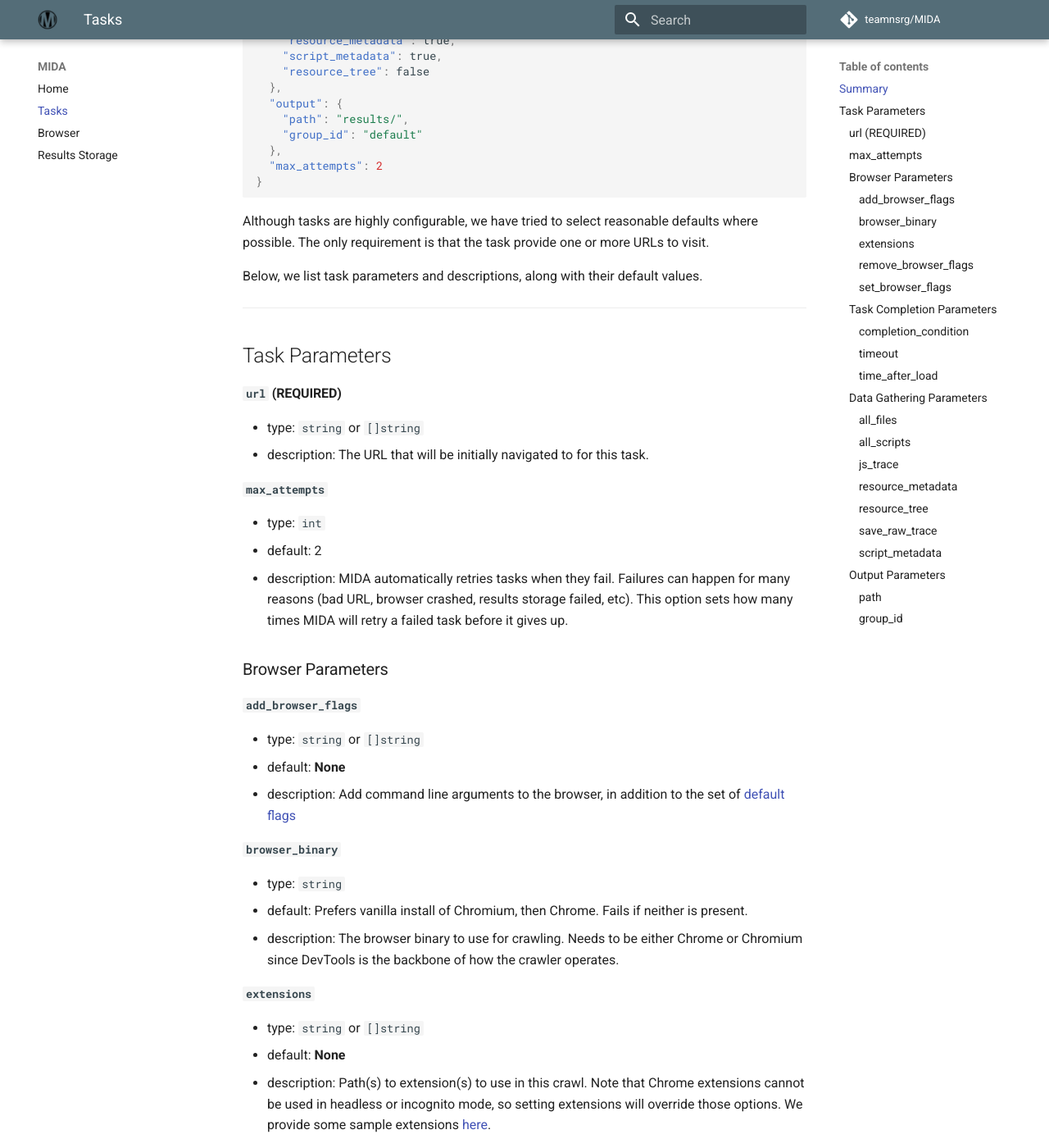
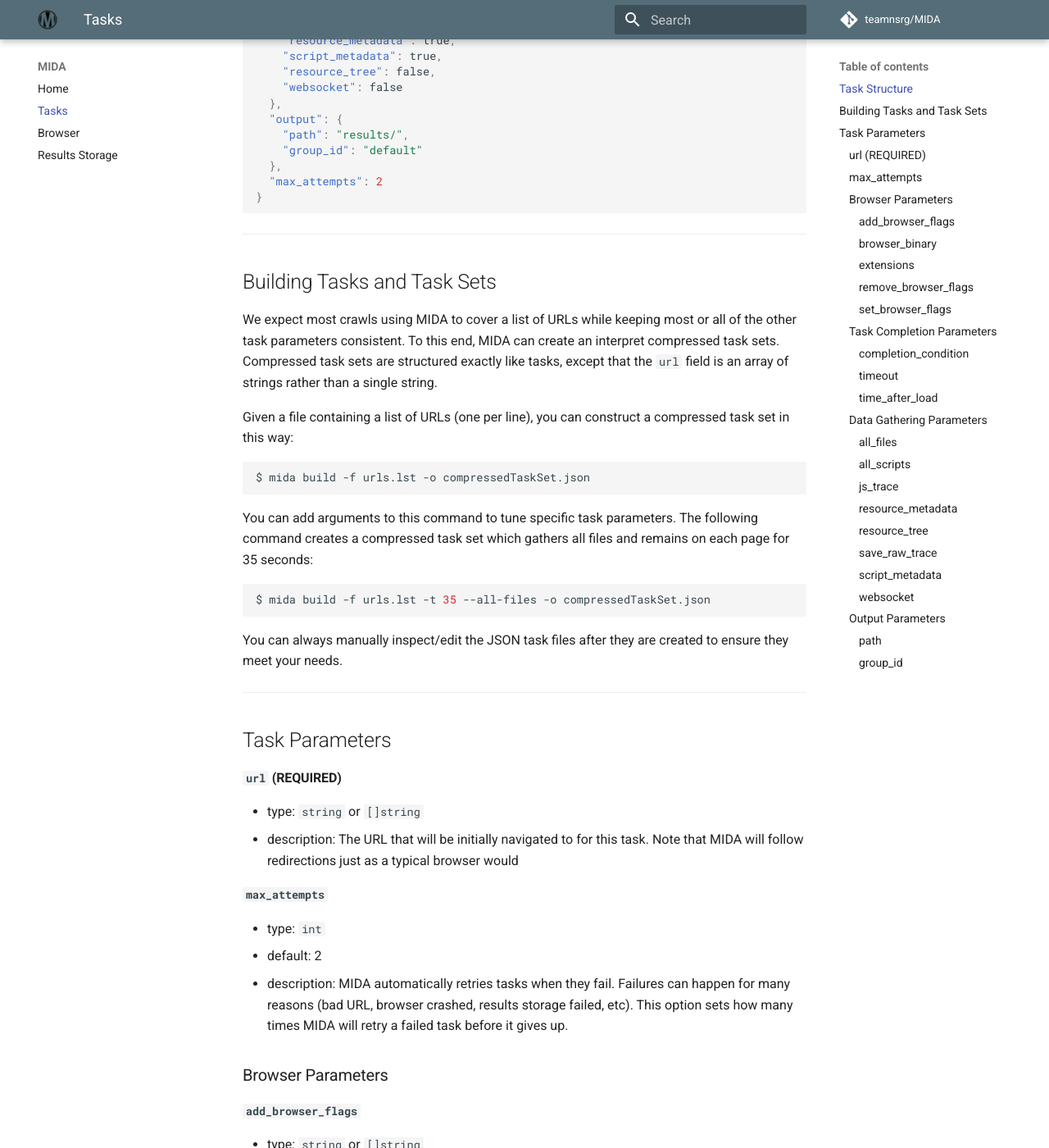
Before and after one commit to teamnsrg/mida, an MkDocs documentation site: the page built from website/docs/tasks.md, in a window 1280 px wide and 1400 px high, scrolled down 895 px. Shown: the whole window at 82% size. Built offline with MkDocs 1.6.1 and Material for MkDocs 9.7.7, drawn with Linux system fonts in a browser that asks for light colours; comment, search, counter and statistics services are not loaded; some of the changed text lies outside the part shown.

Commit message:
update tasks.md

````diff
--- a/website/docs/tasks.md
+++ b/website/docs/tasks.md
@@ -1,11 +1,11 @@
-# **MIDA Tasks**
+# **Defining Tasks for MIDA**
 
-## Summary
+## Task Structure
 
 ---
 
-Tasks are the unit of work MIDA recognizes. A task usually consists of exactly
-one visit to one URL. Tasks are represented as JSON files when stored. Below is
+Tasks are the unit of work MIDA recognizes. A task consists of exactly
+one visit to exactly one URL. Tasks are represented as JSON files when stored. Below is
 the simplest possible structure for a valid task, containing only a single URL
 to crawl:
 
@@ -24,16 +24,16 @@ where some parameters are set explicitly:
 {
   "url": "http://cnn.com",
   "browser": {
-    "browser_binary": "/home/mida/release-1/chrome",
+    "browser_binary": "/home/mida/browser/chrome",
     "user_data_directory": "",
-    "add_browser_flags": [],
+    "add_browser_flags": ["headless", "disable-gpu"],
     "remove_browser_flags": [],
     "set_browser_flags": [],
-    "extensions": []
+    "extensions": ["/home/mida/extensions/uBlock/"]
   },
   "completion": {
     "completion_condition": "CompleteOnTimeoutOnly",
-    "timeout": 15,
+    "timeout": 30,
     "time_after_load": 0
   },
   "data": {
@@ -43,7 +43,8 @@ where some parameters are set explicitly:
     "save_raw_trace": false,
     "resource_metadata": true,
     "script_metadata": true,
-    "resource_tree": false
+    "resource_tree": false,
+	"websocket": false
   },
   "output": {
     "path": "results/",
@@ -52,13 +53,30 @@ where some parameters are set explicitly:
   "max_attempts": 2
 }
 ```
+---
 
-Although tasks are highly configurable, we have tried to select reasonable
-defaults where possible. The only requirement is that the task provide one
-or more URLs to visit.
+## Building Tasks and Task Sets
 
-Below, we list task parameters and descriptions, along with their default
-values.
+We expect most crawls using MIDA to cover a list of URLs while keeping most or
+all of the other task parameters consistent. To this end, MIDA can create an interpret
+compressed task sets. Compressed task sets are structured exactly like tasks, except
+that the `url` field is an array of strings rather than a single string.
+
+Given a file containing a list of URLs (one per line), you can construct a compressed
+task set in this way:
+
+```
+$ mida build -f urls.lst -o compressedTaskSet.json
+```
+
+You can add arguments to this command to tune specific task parameters. The following
+command creates a compressed task set which gathers all files and remains on each page
+for 35 seconds:
+```
+$ mida build -f urls.lst -t 35 --all-files -o compressedTaskSet.json
+```
+You can always manually inspect/edit the JSON task files after they are created to ensure
+they meet your needs.
 
 ---
 
@@ -66,7 +84,8 @@ values.
 
 #### `url` (**REQUIRED**)
 - type: `string` or `[]string`
-- description: The URL that will be initially navigated to for this task.
+- description: The URL that will be initially navigated to for this task. Note that MIDA
+  will follow redirections just as a typical browser would
 
 #### `max_attempts`
 - type: `int`
@@ -86,7 +105,7 @@ values.
 
 #### `browser_binary`
 - type: `string`
-- default: Prefers vanilla install of Chromium, then Chrome. Fails if neither is present.
+- default: First choice Chromium, second choice Chrome. Fails if neither is present.
 - description: The browser binary to use for crawling. Needs to be either
   Chrome or Chromium since DevTools is the backbone of how the crawler
   operates.
@@ -135,7 +154,6 @@ values.
   results will be stored after this interval, no matter whether the page has
   completed loading or not.
 
-
 #### `time_after_load`
 - type: `int`
 - default: *None*
@@ -200,6 +218,11 @@ visiting the target site.
   domain event
   [`debugger.scriptParsed`](https://chromedevtools.github.io/devtools-protocol/tot/Debugger#event-scriptParsed)
 
+#### `websocket`
+- type: `bool`
+- default: `false`
+- description: Whether to gather data on websocket connections established during the crawl and data passing through them.
+
 ### Output Parameters
 
 #### `path`
@@ -210,6 +233,9 @@ visiting the target site.
   tasks. `path` may also specify a remote location via SSH (e.g.
   `ssh://my.server.com/mida_results/`).  Currently, this requires key
   authentication using the default system SSH key (`~/.ssh/id_rsa`).
+  While an output path parameter not being present will be automatically set
+  to `results/`, an emtpy output path will result in the standard results directory
+  not being stored.
 
 #### `group_id`
 - type: `string`
````
Also changed, not shown: other parts of website/docs/tasks.md (+1 -1 lines).
